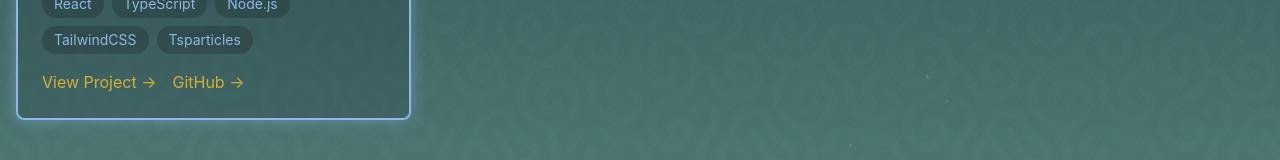
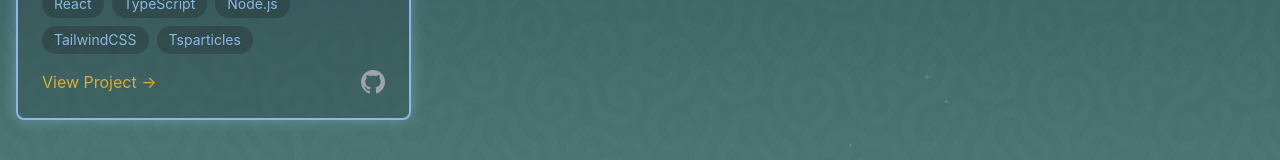
Before and after one commit to sagezaugg/sagezaugg.com, a React (Create React App) app: page /projects in a window 1280 px wide. Shown: the part 592-752 px from the top of the page. Built offline with nearby package versions, Linux system fonts and the light colour scheme.

Commit message:
Integrate GithubButton component into ProjectCard for improved GitHub link presentation; enhance code readability by simplifying link structure.

```diff
--- a/src/components/Portfolio/ProjectCard.tsx
+++ b/src/components/Portfolio/ProjectCard.tsx
@@ -1,6 +1,7 @@
 import React from "react";
 import { Project } from "../../utils/portfolioConstants";
 import { Card } from "../common/Card";
+import GithubButton from "../Social/GithubButton";
 
 interface ProjectCardProps {
   project: Project;
@@ -44,14 +45,9 @@ export const ProjectCard: React.FC<ProjectCardProps> = ({ project, index }) => {
           View Project →
         </a>
         {project.githubLink && (
-          <a
-            href={project.githubLink}
-            target="_blank"
-            rel="noopener noreferrer"
-            className="inline-block text-zelda-gold hover:text-zelda-light-blue transition-colors duration-300"
-          >
-            GitHub →
-          </a>
+          <div className="ml-auto">
+            <GithubButton url={project.githubLink} />
+          </div>
         )}
       </div>
     </Card>
```
